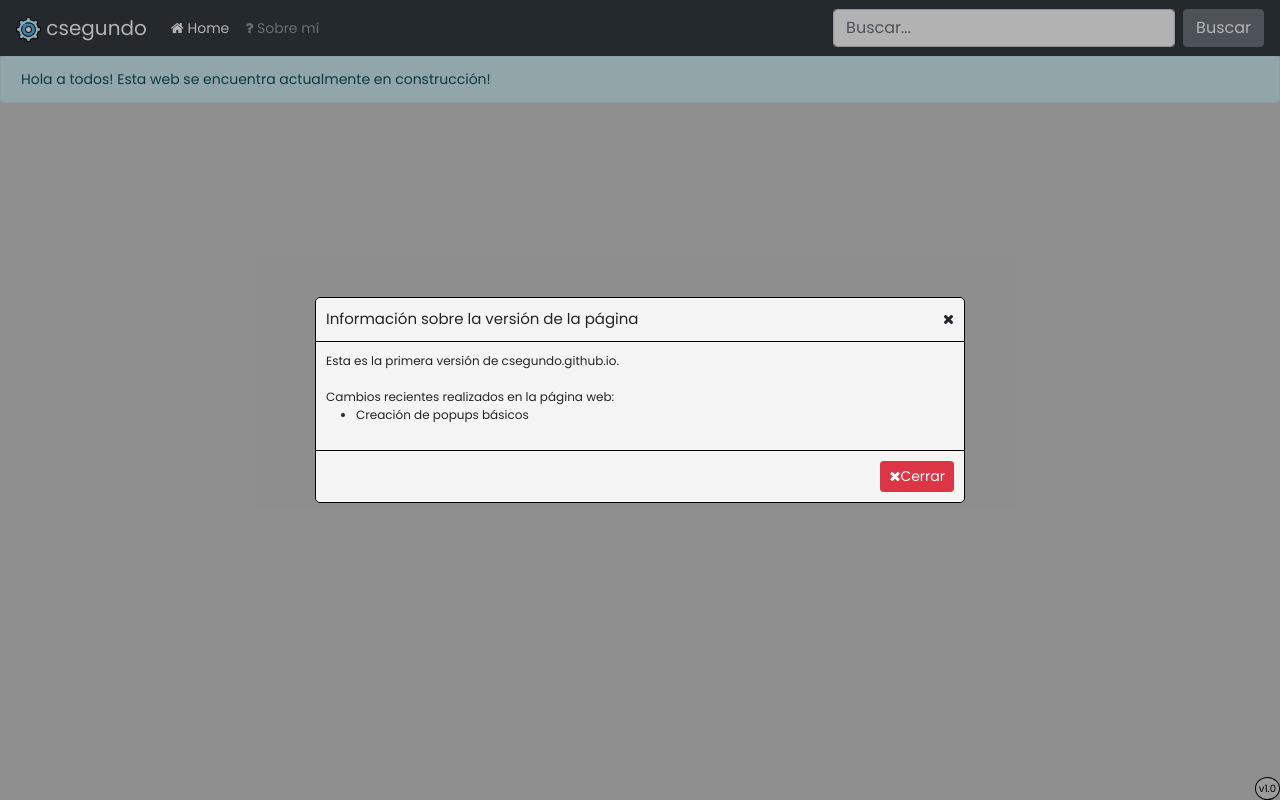
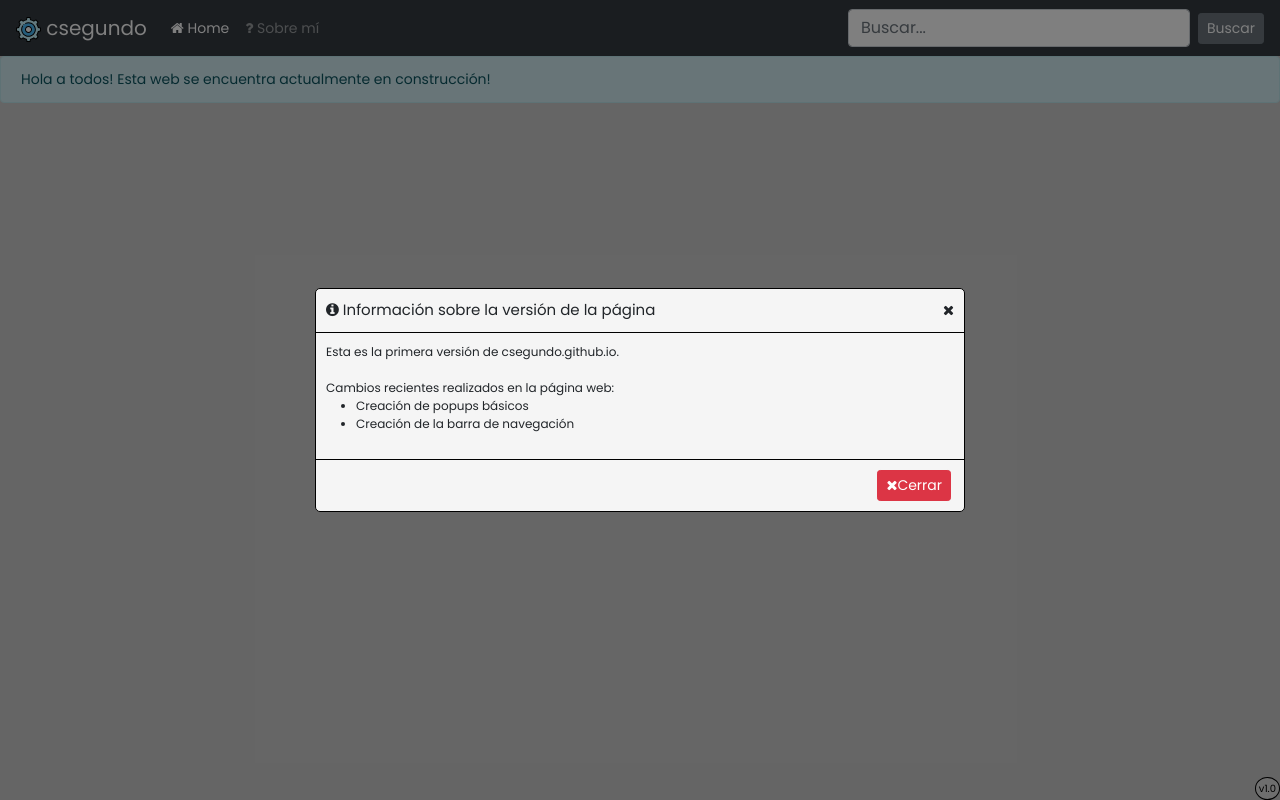
Before and after one commit to csegundo/csegundo.github.io, a plain HTML site: page index.html in a window 1280 px wide. Both pictures are taken after a click on the element "v1.0". Drawn offline with nearby package versions, Linux system fonts and the light colour scheme.

Commit message:
Corregidos fallos menores

```diff
--- a/css/utils.css
+++ b/css/utils.css
@@ -2,7 +2,7 @@
 .popup{
     z-index: 9999;
     position: fixed;
-    background-color: rgba(0, 0, 0, 0.3);
+    background-color: rgba(0, 0, 0, 0.5);
     top: 0;
     left: 0;
     height: 100%;
@@ -50,3 +50,6 @@
     display: flex;
     flex-direction: row-reverse;
 }
+.popup .popup-content .popup-actions button{
+    margin: 0 3px;
+}
--- a/index.html
+++ b/index.html
@@ -63,7 +63,7 @@
                 </ul>
                 <form class="form-inline my-2 my-lg-0">
                     <input class="form-control mr-sm-2" type="text" placeholder="Buscar...">
-                    <button class="btn btn-secondary my-2 my-sm-0" type="submit">Buscar</button>
+                    <button class="btn btn-secondary my-2 my-sm-0 btn-sm" type="submit">Buscar</button>
                 </form>
             </div>
         </nav>
--- a/js/index.js
+++ b/js/index.js
@@ -8,12 +8,15 @@ $(document).ready(function(){
 
     $('.web-version').click(function(){
         var title = 'Información sobre la versión de la página';
-        var popup = _popup.create($('body'), title, 'times');
+        var popup = _popup.create($('body'), title, 'info-circle');
         var content =
         `<span>${_web_version.description}.<br><br>
         Cambios recientes realizados en la página web:</span><br>
-        <ul><li style="margin-left: 30px;">Creación de popups básicos</li></ul>`;
+        <ul>
+            <li style="margin-left: 30px;">Creación de popups básicos</li>
+            <li style="margin-left: 30px;">Creación de la barra de navegación</li>
+        </ul>`;
 
-        popup.find('.popup-body').html(content);
+        popup.html(content);
     });
 });
--- a/js/popup.js
+++ b/js/popup.js
@@ -3,12 +3,16 @@ let _popup = {
     close_msg: 'Cerrar',
 
     create: function(wrapper, title, icon){
+        if(icon)
+            icon = `<i class="fa fa-${icon}"></i> `;
+        else icon = '';
+
         var popup_main = `<div class="popup"></div>`,
             popup_content = `<div class="popup-content"></div>`,
             popup_header =
             `<div class="popup-header">
-                <span class="title">${title}</span>
-                <span class="popup-close" title="${_popup.close_msg}"><i class="fa fa-${icon}"></i></span>
+                <span class="title">${icon}${title}</span>
+                <span class="popup-close" title="${_popup.close_msg}"><i class="fa fa-times"></i></span>
             </div>`,
             popup_body = `<div class="popup-body"></div>`,
             popup_footer =
@@ -29,7 +33,7 @@ let _popup = {
             _popup.close(_popup.popup_element);
         });
 
-        return _popup.popup_element;
+        return _popup.popup_element.find('.popup-body');
     },
 
     close: function(wrapper){
```
